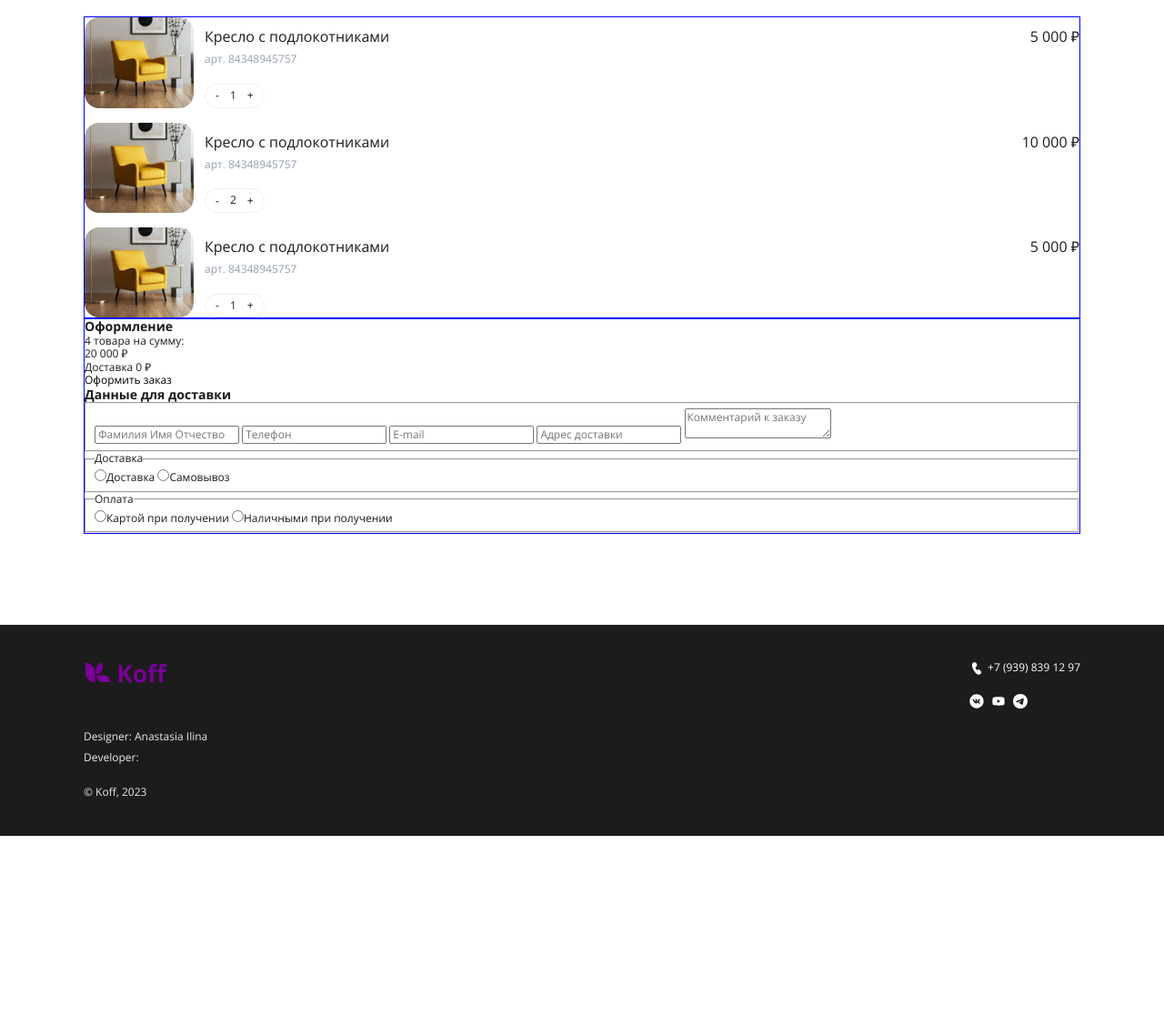
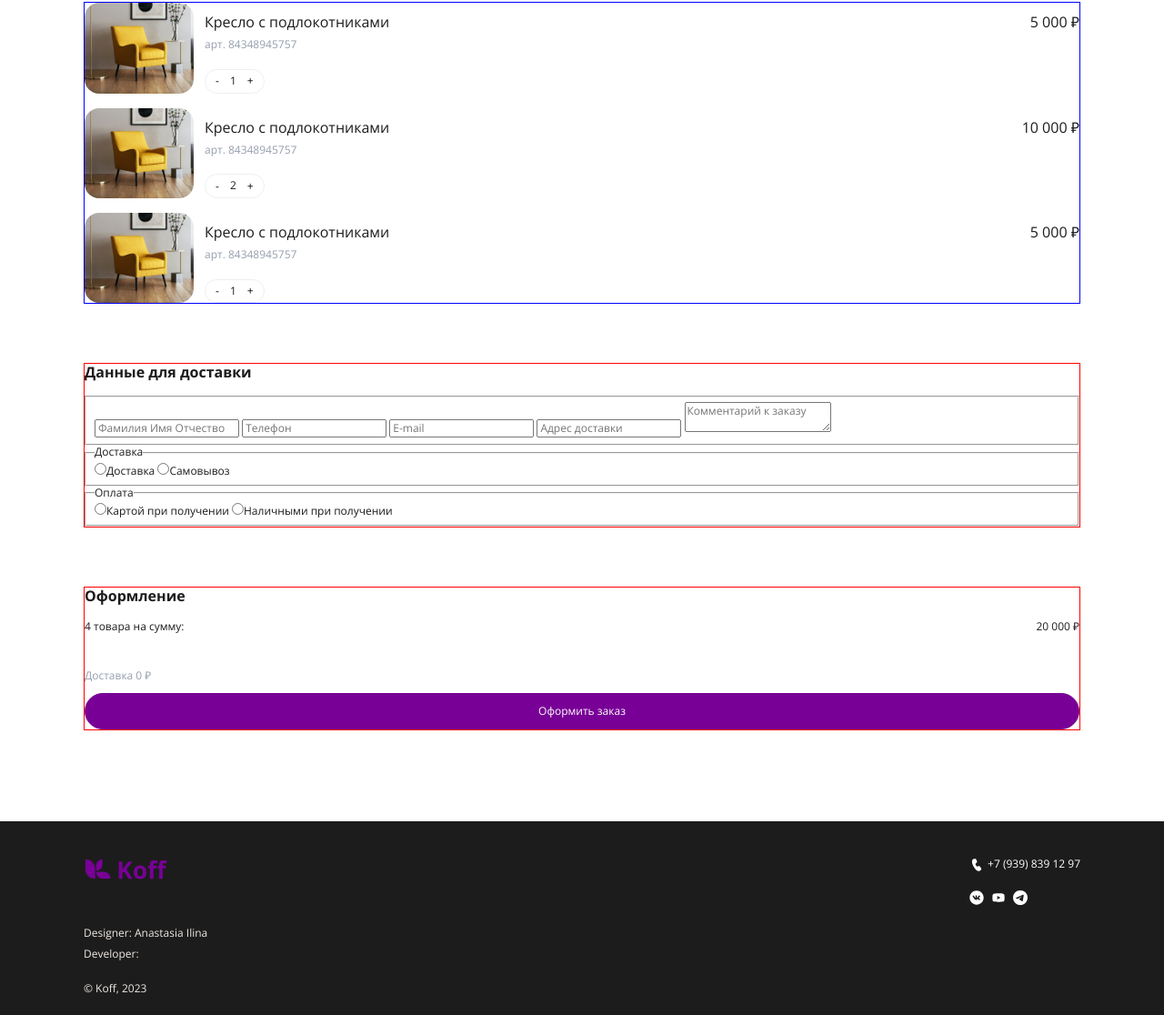
Before and after one commit to Rednata/koff, a website built with Vite: page index.html in a window 1280 px wide. Shown: the part 284-1400 px from the top of the page at 91% size. Before the commit the page ends 1203 px from the top, so only its background shows below. Built offline with nearby package versions, Linux system fonts and the light colour scheme.

Commit message:
feat: style for cart__place

```diff
--- a/index.html
+++ b/index.html
@@ -397,15 +397,6 @@
               </div>
             </li>
           </ul>
-          <div class="cart__place">
-            <h3 class="cart__subtitle">Оформление</h3>
-            <div class="cart__place-info">
-              <p class="cart__place-count">4 товара на сумму:</p>
-              <p class="cart__place-price">20&nbsp;000&nbsp;₽</p>
-              <p class="cart__place-delivery">Доставка 0&nbsp;₽</p>
-
-              <button class="cart__place-btn" type="submit" form="order">Оформить заказ</button>
-            </div>
 
           <form  class="cart__form form-order" id="order" action="№" method="POST">
             <h3 class="cart__subtitle">Данные для доставки</h3>
@@ -437,7 +428,17 @@
               </label>
             </fieldset>
           </form>
+
+          <div class="cart__place">
+            <h3 class="cart__subtitle">Оформление</h3>
+            <div class="cart__place-info">
+              <p class="cart__place-count">4 товара на сумму:</p>
+              <p class="cart__place-price">20&nbsp;000&nbsp;₽</p>
             </div>
+            <p class="cart__place-delivery">Доставка 0&nbsp;₽</p>
+            <button class="cart__place-btn" type="submit" form="order">Оформить заказ</button>
+          </div>
+
         </div>
       </section>
 
--- a/styles/cart.scss
+++ b/styles/cart.scss
@@ -1,27 +1,43 @@
 .cart {
+	padding-top: 24px;
+
+	@media (min-width: 580px) {
+		padding-top: 32px;
+	}
+
+	@media (min-width: 820px) {
+		padding-top: 40px;
+	}
 
 		&__container {
+
+
+			@media (min-width: 580px) {
+
+			}
 		}
 
 		&__title {
 			font-size: 24px;
 			font-weight: 700;
-			padding-top: 24px;
 			margin-bottom: 24px;
 
 			@media (min-width: 580px) {
 				font-size: 32px;
-				padding-top: 32px;
 			}
 
 			@media (min-width: 820px) {
-				padding-top: 40px;
-				margin-bottom: 40px;
+
 			}
 		}
 
 		&__products {
 			border: 1px solid blue;
+			margin-bottom: 50px;
+
+			@media (min-width: 580px) {
+				margin-bottom: 65px;
+			}
 		}
 
 		&__product {
@@ -103,13 +119,23 @@
 		}
 
 		&__place {
-			border: 1px solid blue;
+			border: 1px solid red;
 		}
 
 		&__subtitle {
+			font-size: 16px;
+			margin-bottom: 16px;
 		}
 
 		&__place-info {
+			display: flex;
+			justify-content: space-between;
+			margin-bottom: 32px;
+
+			@media (min-width: 580px) {
+				margin-bottom: 40px;
+			}
+
 		}
 
 		&__place-count {
@@ -119,11 +145,32 @@
 		}
 
 		&__place-delivery {
+			color: #969eae;
+			font-size: 9px;
+			margin-bottom: 8px;
+
+			@media (min-width: 480px) {
+				font-size: 12px;
+				margin-bottom: 12px;
+			}
 		}
 
 		&__place-btn {
+			width: 100%;
+			color: #fff;
+			border-radius: 32px;
+			border: 1px solid #780096;
+			background-color: #780096;
+			padding: 12px 24px;
 		}
 
 		&__form {
+			border: 1px solid red;
+			margin-bottom: 50px;
+
+			@media (min-width: 580px) {
+				margin-bottom: 65px;
+			}
+
 		}
 }
```
Lines whose indentation alone changed are shown as unchanged.
